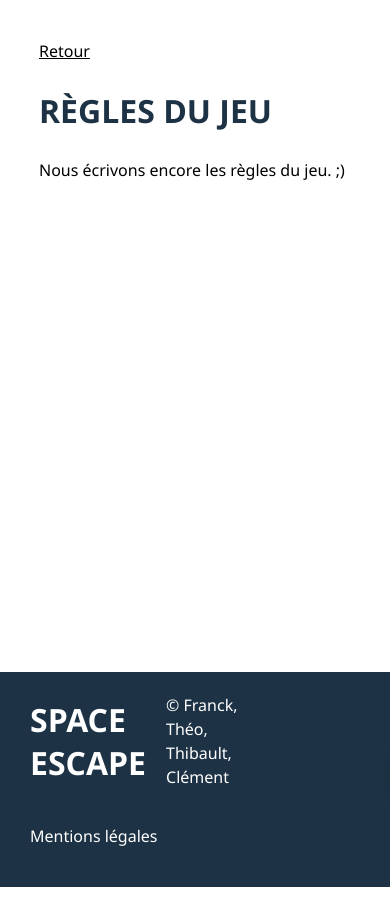
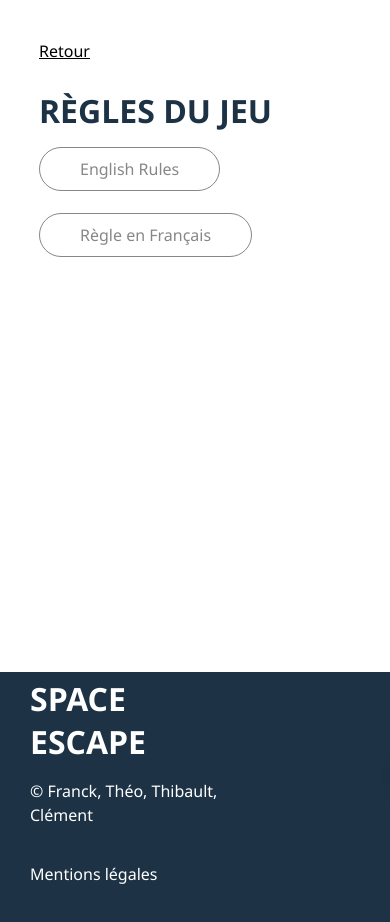
Before and after one commit to LOgreee/iim-space-escape, a plain HTML site: page rules.html in a window 390 px wide. Before the commit the page ends 887 px from the top, so only its background shows below. Drawn offline with Linux system fonts and the light colour scheme.

Commit message:
Add content

```diff
--- a/assets/css/components/footer.css
+++ b/assets/css/components/footer.css
@@ -48,6 +48,8 @@ footer>*{
     }
 
     footer>section{
+        flex-direction: column;
+        align-items: flex-start;
         margin-bottom: 20px;
     }
 }
--- a/rules.html
+++ b/rules.html
@@ -15,7 +15,8 @@
             <a href="index.html">Retour</a>
             <section>
                 <h2>Règles du jeu</h2>
-                    <p>Nous écrivons encore les règles du jeu. ;)</p>
+                <a href="assets/doc/SpaceEscapeEnglish.pdf" class="button">English Rules</a><br><br><br>
+                <a href="assets/doc/SpaceEscapeFrench.pdf" class="button">Règle en Français</a>
             </section>
         </main>
 
```
Also changed, not shown: 2 other files.
